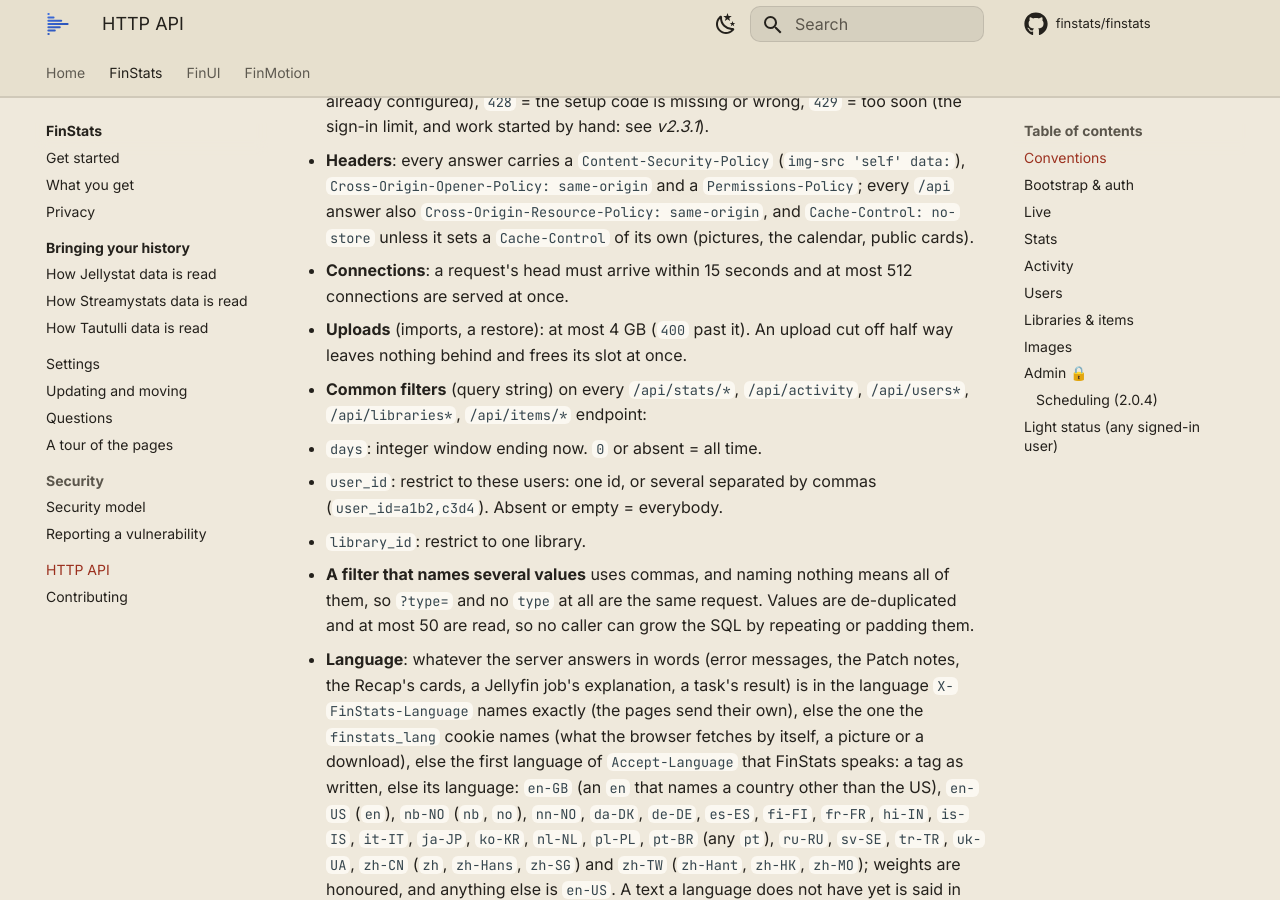
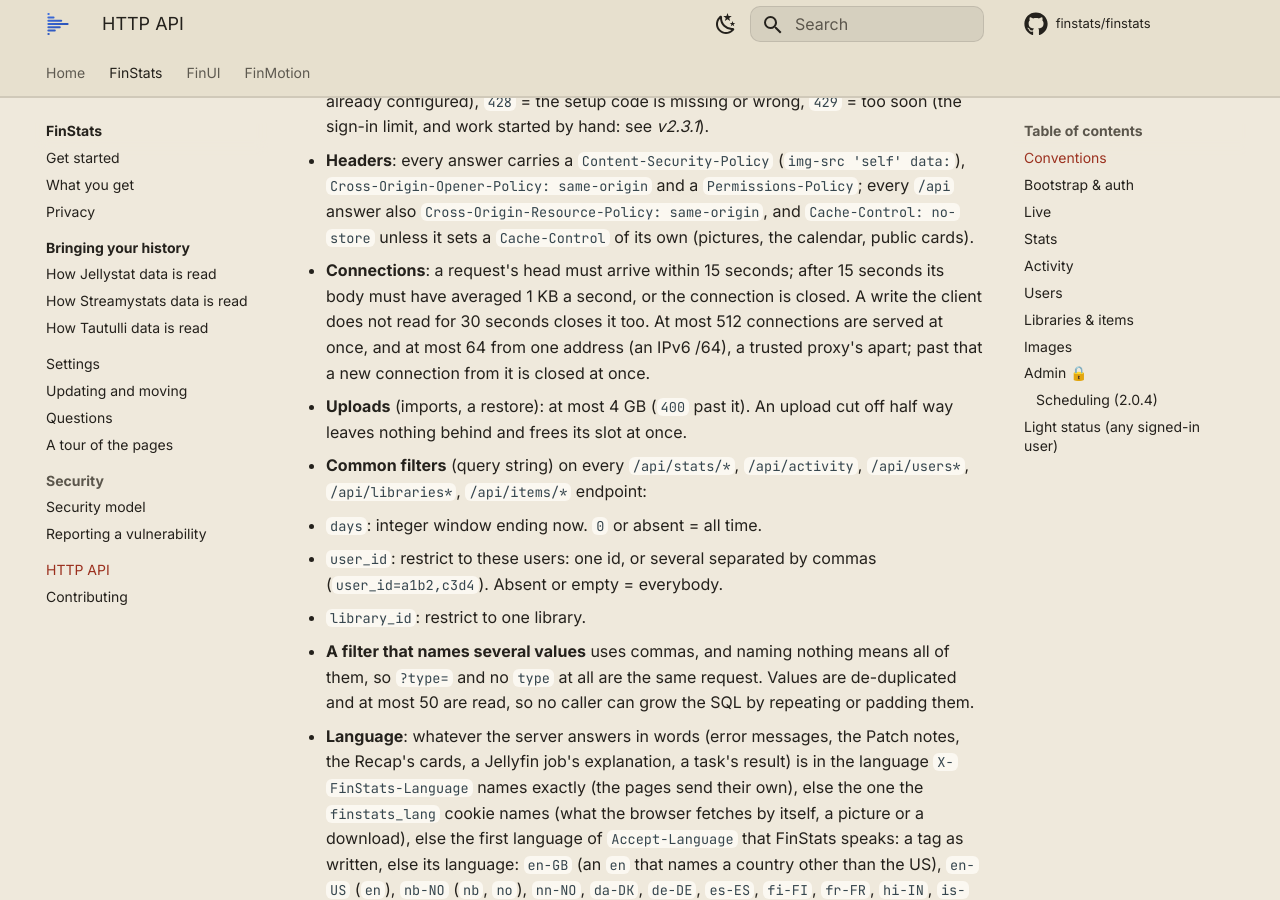
Before and after one commit to finstats/docs, an MkDocs documentation site: the page built from docs/finstats/api.md, in a window 1280 px wide and 900 px high, scrolled down 691 px. Built offline with MkDocs 1.6.1 and Material for MkDocs 9.7.7, drawn with Linux system fonts in a browser that asks for light colours; comment, search, counter and statistics services are not loaded.

Commit message:
docs(finstats): a request's body and its answer have timers, and one address holds only its share

```diff
--- a/docs/finstats/api.md
+++ b/docs/finstats/api.md
@@ -23,7 +23,10 @@ permissions; a request carrying both is judged on the header alone. An `Authoriz
 - **Headers**: every answer carries a `Content-Security-Policy` (`img-src 'self' data:`), `Cross-Origin-Opener-Policy:
   same-origin` and a `Permissions-Policy`; every `/api` answer also `Cross-Origin-Resource-Policy: same-origin`, and
   `Cache-Control: no-store` unless it sets a `Cache-Control` of its own (pictures, the calendar, public cards).
-- **Connections**: a request's head must arrive within 15 seconds and at most 512 connections are served at once.
+- **Connections**: a request's head must arrive within 15 seconds; after 15 seconds its body must have averaged 1 KB a
+  second, or the connection is closed. A write the client does not read for 30 seconds closes it too. At most 512
+  connections are served at once, and at most 64 from one address (an IPv6 /64), a trusted proxy's apart; past that a
+  new connection from it is closed at once.
 - **Uploads** (imports, a restore): at most 4 GB (`400` past it). An upload cut off half way leaves nothing behind and
   frees its slot at once.
 - **Common filters** (query string) on every `/api/stats/*`, `/api/activity`, `/api/users*`,
```
Also changed, not shown: docs/finstats/security.md (+3 -1 lines).
